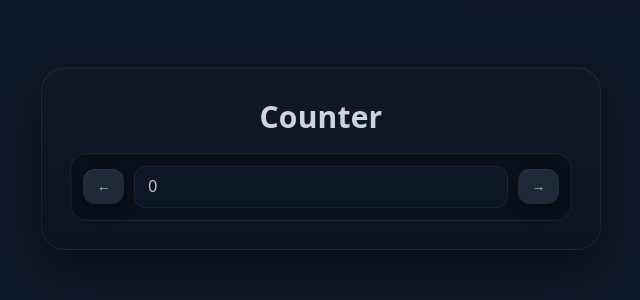
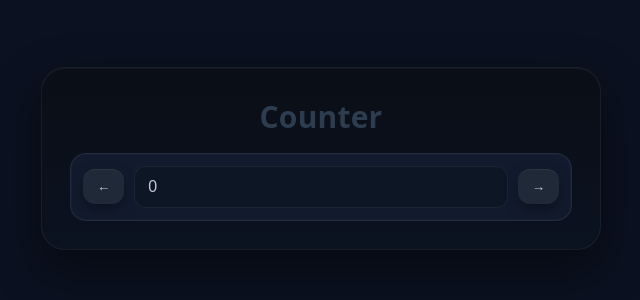
Before and after one commit to shahmansoor1111/math-counter, a plain HTML site: page index.html in a window 1280 px wide. Shown: the part 242-542 px from the top of the page, without its empty margins (319-959 px from the left). Drawn offline with Linux system fonts and the light colour scheme.

Commit message:
code pushed

```diff
--- a/style.css
+++ b/style.css
@@ -1,11 +1,11 @@
 :root {
-      --bg: #0f172a;          /* slate-900 */
-      --card: #111827;        /* gray-900 */
+      --bg: #0b1120;          /* slate-900 */
+      --card: #0a0e16;        /* gray-900 */
       --muted: #334155;       /* slate-700 */
       --ring: #2acce6;        /* cyan-400 */
-      --text: #c4c7ccff;        /* gray-200 */
+      --text: rgb(195, 201, 212);        /* gray-200 */
       --btn: #1f2937;         /* gray-800 */
-      --btn-hover: #374151;   /* gray-700 */
+      --btn-hover: #262e39;   /* gray-700 */
     }
 
     * { box-sizing: border-box; }
@@ -35,7 +35,7 @@
       font-weight: 700;
       letter-spacing: .2px;
       font-size: 1.05rem;
-      color: #cbd5e1; /* slate-300 */
+      color: #2d3c4e; /* slate-300 */
     }
 
     /* Inner box */
@@ -43,7 +43,7 @@
       display: flex;
       align-items: center;
       gap: 10px;
-      background: #0a0f1a;
+      background: #121b2e;
       border: 1px solid rgba(255,255,255,.07);
       padding: 12px;
       border-radius: 16px;
```
